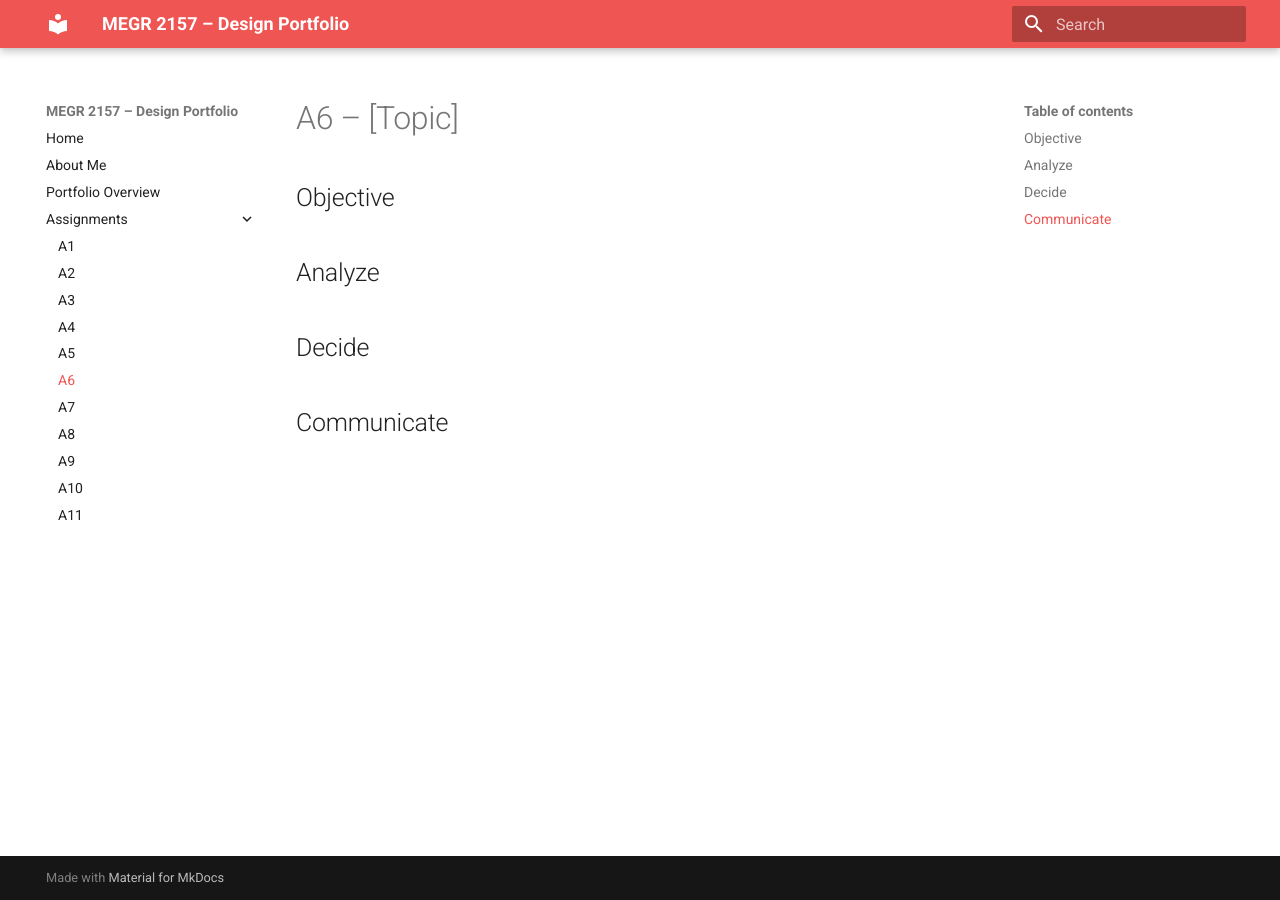
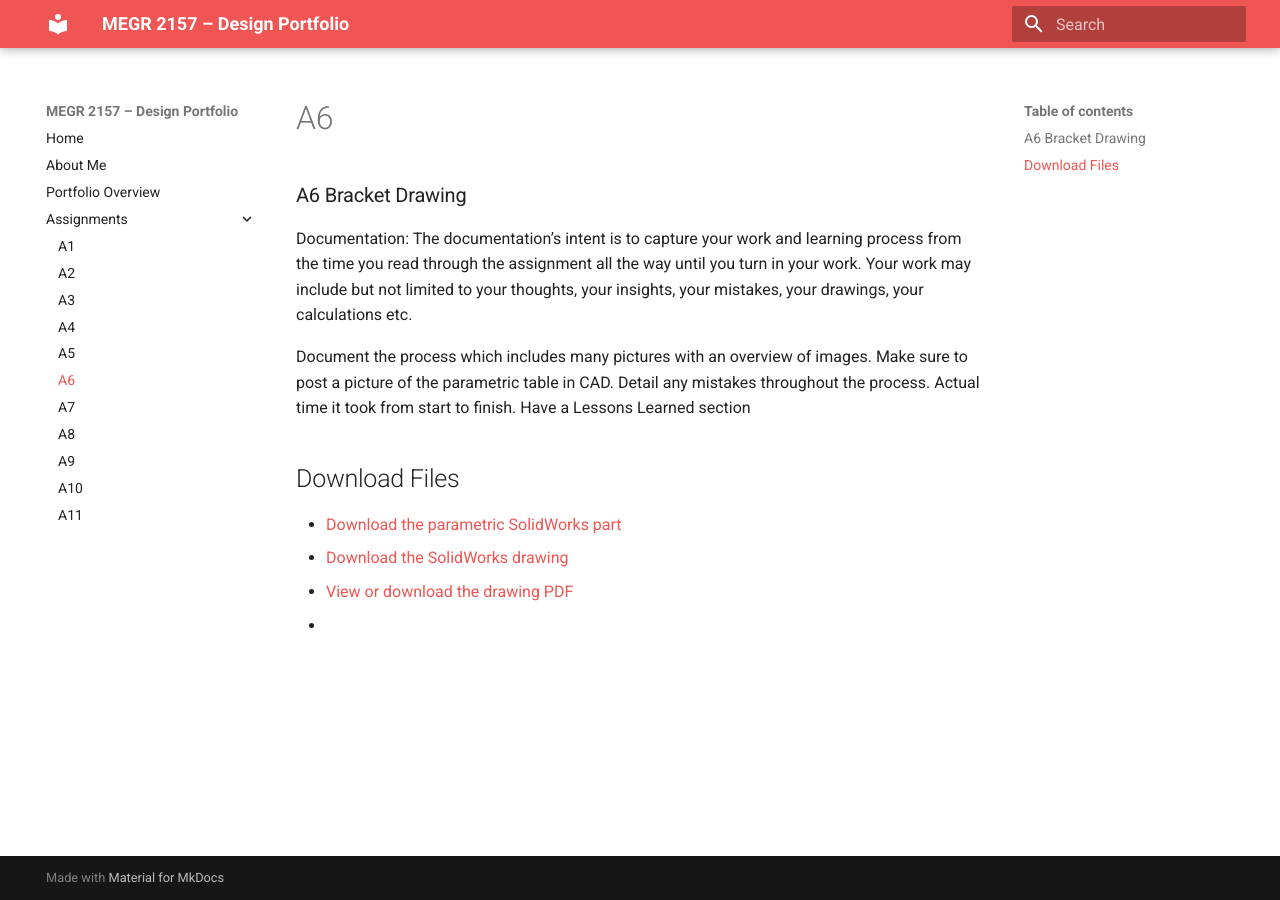
Before and after one commit to BrayanGuzman710/brayan-guzman-portfolio1, an MkDocs documentation site: the page built from docs/assignments/A06/index.md, in a window 1280 px wide. Built offline with MkDocs 1.6.1 and Material for MkDocs 9.7.7, drawn with Linux system fonts in a browser that asks for light colours.

Commit message:
Update index.md

```diff
--- a/docs/assignments/A06/index.md
+++ b/docs/assignments/A06/index.md
@@ -1,12 +1,18 @@
-# A6 – [Topic]
+### A6 Bracket Drawing
 
-## Objective
+Documentation:
+The documentation’s intent is to capture your work and learning process from the time you read through the assignment all the way until you turn in your work. Your work may include but not limited to your thoughts, your insights, your mistakes, your drawings, your calculations etc.
 
+Document the process which includes many pictures with an overview of images.
+Make sure to post a picture of the parametric table in CAD.
+Detail any mistakes throughout the process.
+Actual time it took from start to finish.
+Have a Lessons Learned section
 
-## Analyze
+## Download Files
 
+- [Download the parametric SolidWorks part](https://raw.githubusercontent.com/BrayanGuzman710/brayan-guzman-portfolio1/main/docs/assignments/A06/A5%20Bracket%20Design.SLDPRT)
+- [Download the SolidWorks drawing](https://raw.githubusercontent.com/BrayanGuzman710/brayan-guzman-portfolio1/main/docs/assignments/A06/A6%20Bracket%20Design%20Drawing.SLDDRW)
+- [View or download the drawing PDF](https://raw.githubusercontent.com/BrayanGuzman710/brayan-guzman-portfolio1/main/docs/assignments/A06/A6%20Bracket%20Design%20Drawing.pdf)
 
-## Decide
-
-
-## Communicate
+-
```
